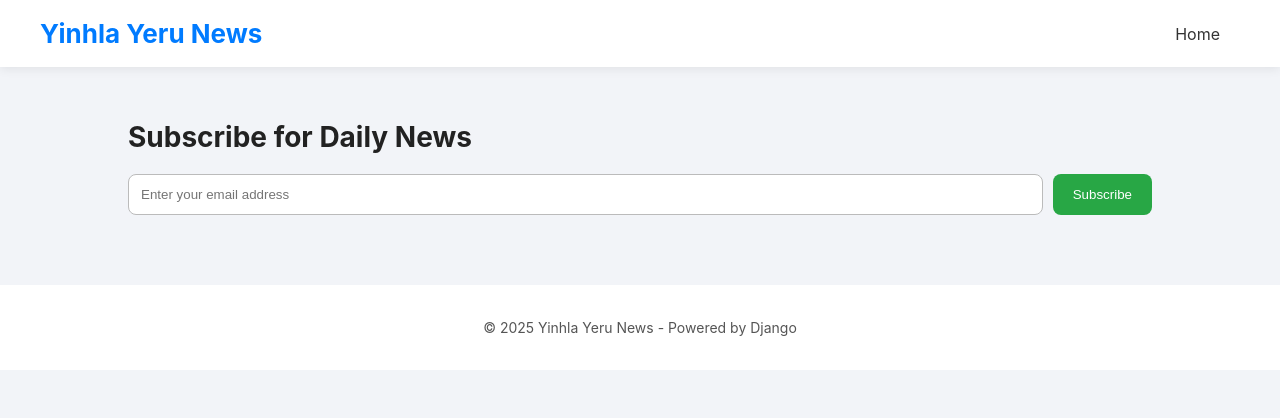
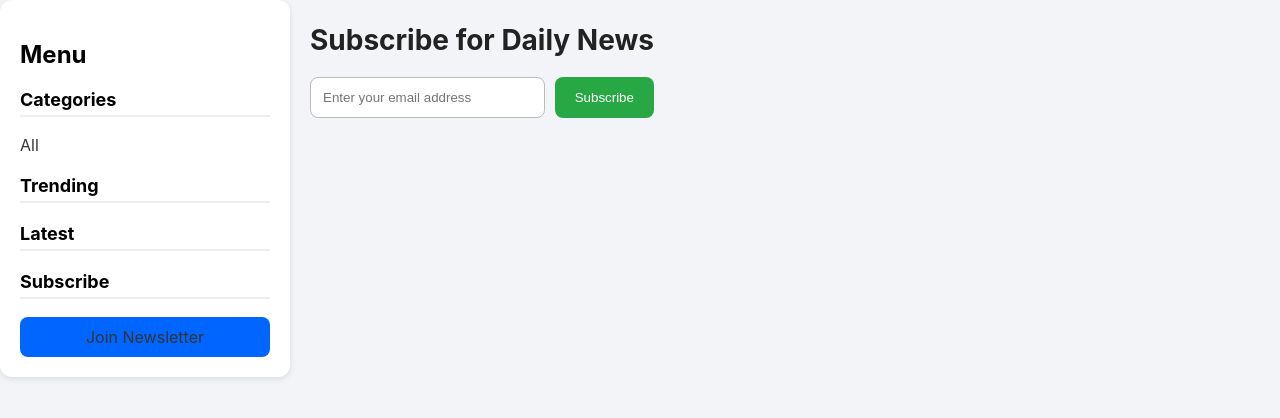
Before and after one commit to Ntshuxekani/DjangoNewsApp, a Django app: page /subscribe/ in a window 1280 px wide. Shown: the top 418 px of the page. Run offline with Django 5.2, Linux system fonts and the light colour scheme.

Commit message:
I added and corrected a code

```diff
--- a/newsapp/models.py
+++ b/newsapp/models.py
@@ -27,6 +27,7 @@ class NewsArticle(models.Model):
     created_at = models.DateTimeField(default=timezone.now)
 
     category = models.ForeignKey(Category, on_delete=models.SET_NULL, null=True, blank=True)
+    views = models.IntegerField(default=0)
     is_published = models.BooleanField(default=False)
 
     def __str__(self):
--- a/newsapp/static/newsapp/styles.css
+++ b/newsapp/static/newsapp/styles.css
@@ -265,3 +265,87 @@ body {
 .read-more-btn:hover {
     background: #005fcc;
 }
+
+.layout {
+
+    display: flex;
+
+    gap: 20px;
+
+}
+
+.sidebar {
+
+    width: 250px;
+
+    background: #ffffff;
+
+    padding: 20px;
+
+    border-radius: 12px;
+
+    box-shadow: 0 2px 6px rgba(0,0,0,0.1);
+
+    height: fit-content;
+
+}
+
+.sidebar h3 {
+
+    margin-top: 20px;
+
+    font-size: 18px;
+
+    border-bottom: 2px solid #eee;
+
+    padding-bottom: 5px;
+
+}
+
+.sidebar ul {
+
+    list-style: none;
+
+    padding: 0;
+
+}
+
+.sidebar li {
+
+    margin: 8px 0;
+
+}
+
+.sidebar a {
+
+    text-decoration: none;
+
+    color: #333;
+
+    transition: 0.2s;
+
+}
+
+.sidebar a:hover {
+
+    color: #0066ff;
+
+}
+
+.subscribe-btn {
+
+    display: block;
+
+    padding: 10px;
+
+    background: #0066ff;
+
+    color: #fff;
+
+    text-align: center;
+
+    border-radius: 8px;
+
+    margin-top: 10px;
+
+}
--- a/newsapp/templates/newsapp/base.html
+++ b/newsapp/templates/newsapp/base.html
@@ -1,36 +1,64 @@
 {% load static %}
-
 <!DOCTYPE html>
 <html lang="en">
 <head>
-    <meta charset="UTF-8">
-    <title>News App</title>
-    <link rel="stylesheet" href="{% static 'newsapp/styles.css' %}">
+<meta charset="UTF-8">
+<title>News Platform</title>
+<link rel="stylesheet" href="{% static 'newsapp/styles.css' %}">
 </head>
+<body>
 
-<body>
-    <nav class="navbar">
-        <div class="nav-center">
-            <a class="logo" href="/">Yinhla Yeru News</a>
-        </div>
+<div class="layout">
 
-        <div class="nav-right">
-            {% if request.path != "/" %}
-                <a href="/" class="nav-link">Home</a>
-            {% endif %}
+    <!-- SIDEBAR -->
+<aside class="sidebar">
+<h2 class="sidebar-title">Menu</h2>
 
-            {% if request.path != "/subscribe/" %}
-                <a href="/subscribe/" class="nav-button">Subscribe</a>
-            {% endif %}
-        </div>
-    </nav>
+        <!-- Categories -->
+<h3>Categories</h3>
+<ul>
+<li><a href="/">All</a></li>
+            {% for cat in categories %}
+<li><a href="?category={{ cat.id }}">{{ cat.name }}</a></li>
+            {% endfor %}
+</ul>
 
-    <div class="container fade-in">
-        {% block content %}{% endblock %}
-    </div>
+        <!-- Trending -->
+<h3>Trending</h3>
+<ul>
+            {% for item in trending %}
+<li>
+<a href="{% url 'article_detail' item.id %}">
+                        {{ item.title|truncatechars:40 }}
+</a>
+</li>
+            {% endfor %}
+</ul>
 
-    <footer class="footer">
-        <p>© 2025 Yinhla Yeru News - Powered by Django</p>
-    </footer>
+        <!-- Latest -->
+<h3>Latest</h3>
+<ul>
+            {% for item in latest %}
+<li>
+<a href="{% url 'article_detail' item.id %}">
+                        {{ item.title|truncatechars:40 }}
+</a>
+</li>
+            {% endfor %}
+</ul>
+
+        <!-- Subscribe -->
+<h3>Subscribe</h3>
+<a href="/subscribe/" class="subscribe-btn">Join Newsletter</a>
+</aside>
+
+    <!-- MAIN CONTENT -->
+<main class="content-area">
+        {% block content %}
+        {% endblock %}
+</main>
+
+</div>
+
 </body>
 </html>
--- a/newsapp/views.py
+++ b/newsapp/views.py
@@ -51,52 +51,76 @@ def fetch_api_news():
 # HOME VIEW (LOCAL + API NEWS)
 
 def home(request):
+
     search_query = request.GET.get("q", "")
+
     category_id = request.GET.get("category", "")
 
-    # Local news
+    # ALL published articles
+
     articles = NewsArticle.objects.filter(is_published=True).order_by("-created_at")
+
     categories = Category.objects.all()
 
-    # Search for local DB news
+    # Trending = most viewed
+
+    trending = NewsArticle.objects.filter(is_published=True).order_by("-views")[:5]
+
+    # Latest = newest
+
+    latest = NewsArticle.objects.filter(is_published=True).order_by("-created_at")[:5]
+
+    # SEARCH
+
     if search_query:
+
         articles = articles.filter(
+
             Q(title__icontains=search_query) |
+
             Q(content__icontains=search_query)
+
         )
 
-    # Category filtering
+    # CATEGORY FILTER
+
     if category_id:
+
         articles = articles.filter(category_id=category_id)
 
     breaking_alert = BreakingAlert.objects.filter(is_active=True).first()
 
-    # Pull external API news
-    api_news = fetch_api_news() or []
+    # EXTERNAL API NEWS — from utils.py
 
-    # Search inside API news too
-    if search_query:
-        api_news = [
-            item for item in api_news
-            if search_query.lower() in (item.get("title") or "").lower()
-            or search_query.lower() in (item.get("description") or "").lower()
-        ]
+    api_news = fetch_api_news()
 
     return render(request, "newsapp/home.html", {
+
         "articles": articles,
+
         "api_news": api_news,
+
         "categories": categories,
+
+        "trending": trending,
+
+        "latest": latest,
+
         "breaking_alert": breaking_alert,
+
         "search_query": search_query,
+
         "selected_category": category_id,
+
     })
 
 
 # ARTICLE DETAIL VIEW
 def article_detail(request, pk):
-    article = get_object_or_404(NewsArticle, pk=pk, is_published=True)
+    article = get_object_or_404(NewsArticle, pk=pk)
+    article.views += 1
+    article.save()
     return render(request, "newsapp/article_detail.html", {"article": article})
-
 
 # SUBSCRIBE VIEW
 def subscribe(request):
```
Also changed, not shown: newsapp/templates/newsapp/home.html (+5 -19 lines), db.sqlite3, newsapp/migrations/0004_newsarticle_views.py (added).
